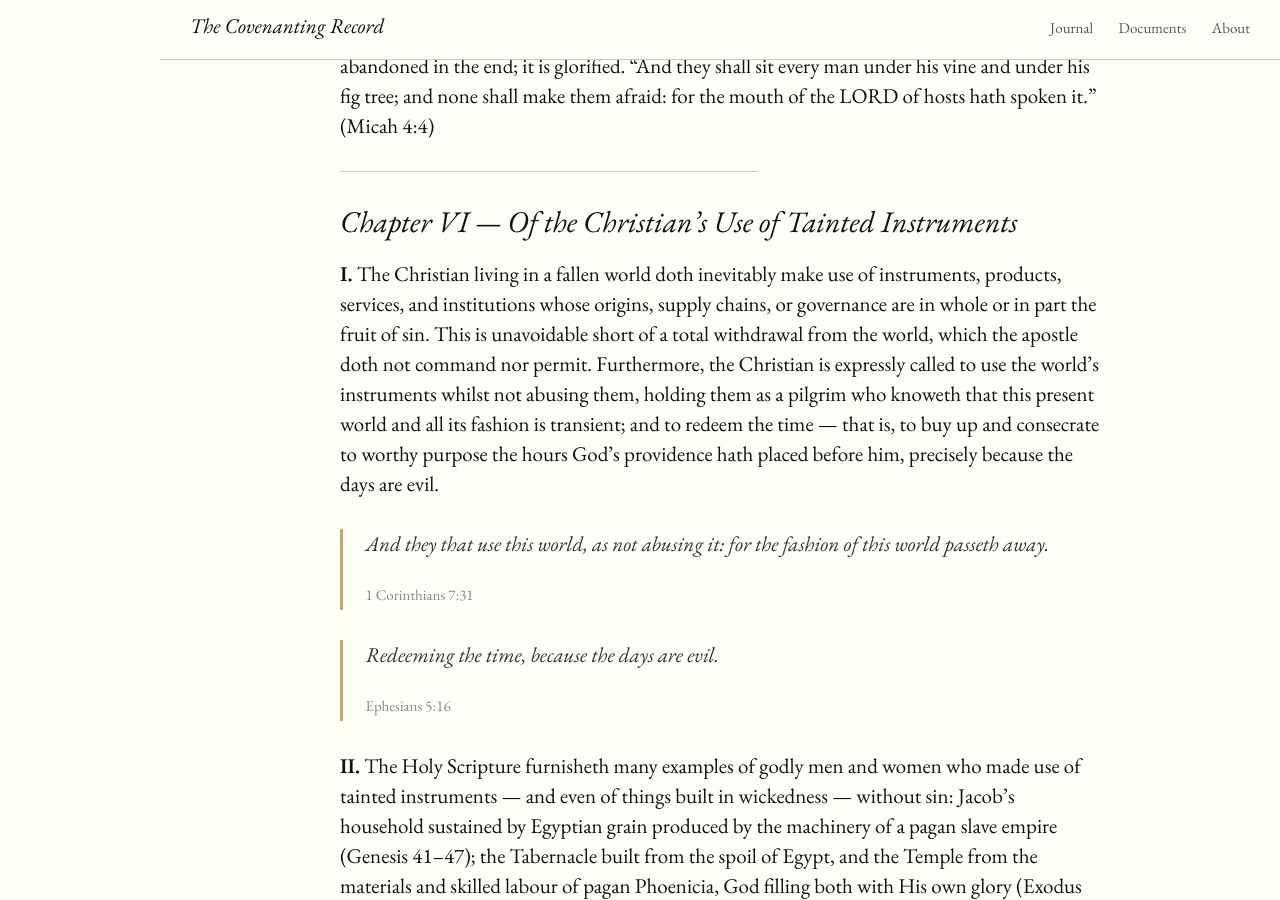
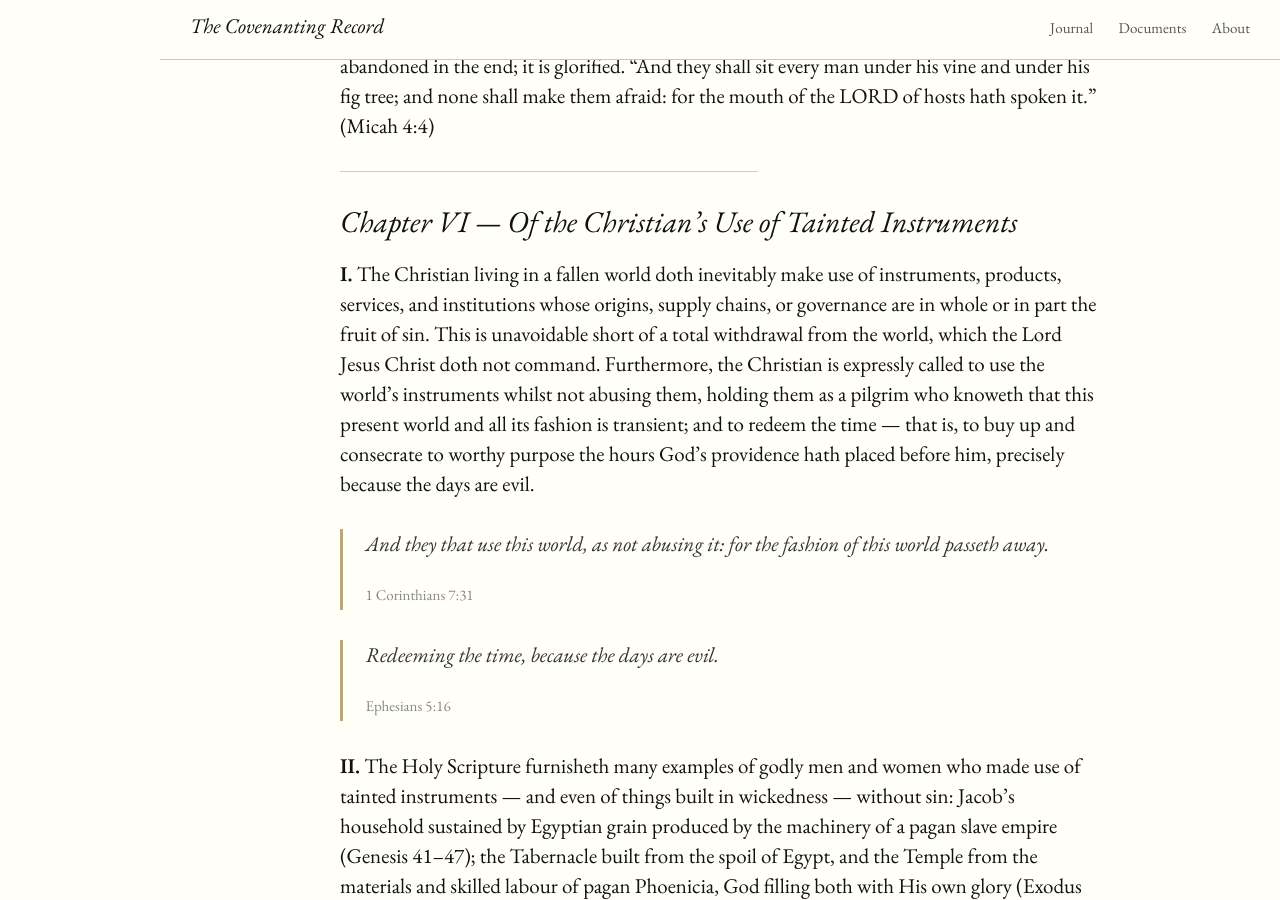
Before and after one commit to ForestWalkUK/covenanting-record, a Jekyll site: the page built from _posts/2026-04-12-confession-concerning-tainted-instruments.md, in a window 1280 px wide and 900 px high, scrolled down 13671 px. Built offline with Jekyll 4.4.1, drawn with Linux system fonts in a browser that asks for light colours; comment, search, counter and statistics services are not loaded.

Commit message:
Update 2026-04-12-confession-concerning-tainted-instruments.md

```diff
--- a/_posts/2026-04-12-confession-concerning-tainted-instruments.md
+++ b/_posts/2026-04-12-confession-concerning-tainted-instruments.md
@@ -276,7 +276,7 @@ The true and final answer to the corruption of the world's systems is not the wi
 
 ## Chapter VI &mdash; Of the Christian's Use of Tainted Instruments
 
-**I.** The Christian living in a fallen world doth inevitably make use of instruments, products, services, and institutions whose origins, supply chains, or governance are in whole or in part the fruit of sin. This is unavoidable short of a total withdrawal from the world, which the apostle doth not command nor permit. Furthermore, the Christian is expressly called to use the world's instruments whilst not abusing them, holding them as a pilgrim who knoweth that this present world and all its fashion is transient; and to redeem the time &mdash; that is, to buy up and consecrate to worthy purpose the hours God's providence hath placed before him, precisely because the days are evil.
+**I.** The Christian living in a fallen world doth inevitably make use of instruments, products, services, and institutions whose origins, supply chains, or governance are in whole or in part the fruit of sin. This is unavoidable short of a total withdrawal from the world, which the Lord Jesus Christ doth not command. Furthermore, the Christian is expressly called to use the world's instruments whilst not abusing them, holding them as a pilgrim who knoweth that this present world and all its fashion is transient; and to redeem the time &mdash; that is, to buy up and consecrate to worthy purpose the hours God's providence hath placed before him, precisely because the days are evil.
 
 <div class="scripture">
     <p>And they that use this world, as not abusing <em>it</em>: for the fashion of this world passeth away.</p>
```
